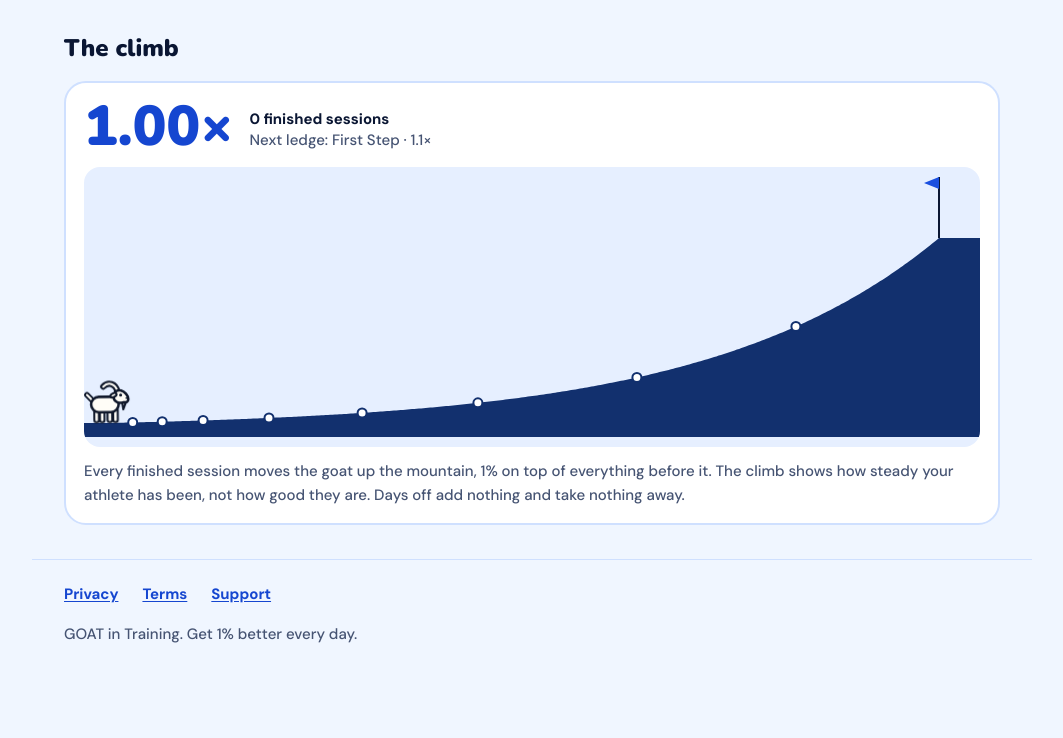
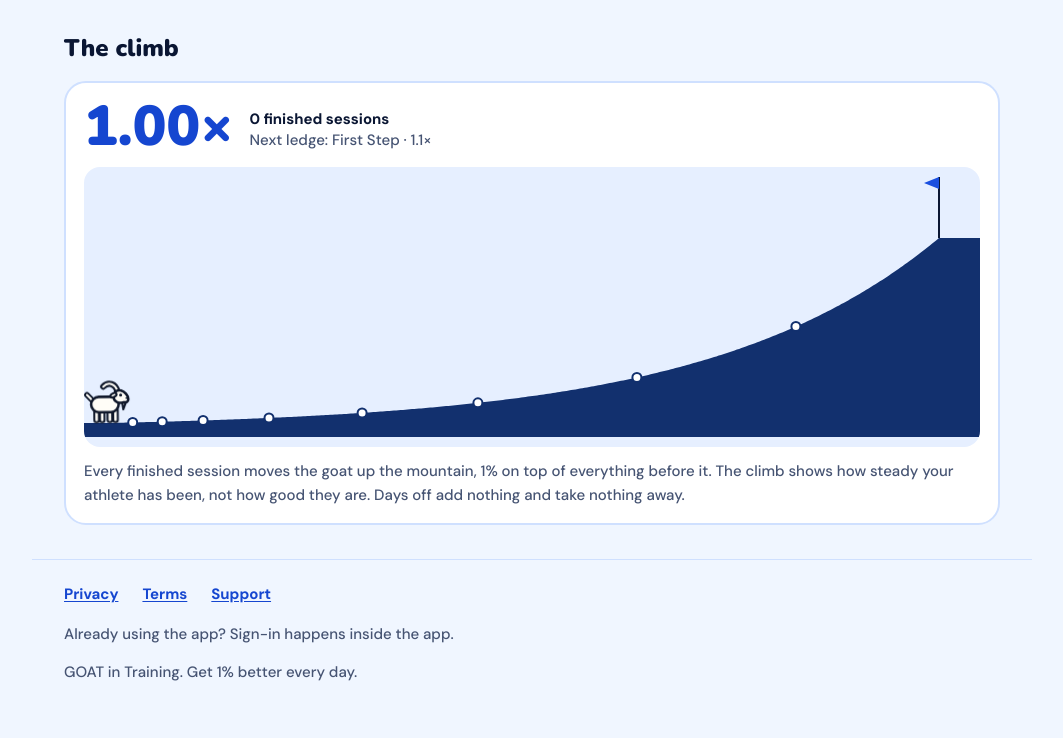
Before and after one commit to DrShredGnar/goat-in-training-site, a plain HTML site: page index.html in a window 1280 px wide. Shown: the part 729-1467 px from the top of the page, without its empty margins (108-1171 px from the left). Before the commit the page ends 1429 px from the top, so only its background shows below. Drawn offline with nearby package versions, Linux system fonts and the light colour scheme.

Commit message:
Update public pages
Co-Authored-By: Claude Fable 5.2 <noreply@anthropic.com>

```diff
--- a/index.html
+++ b/index.html
@@ -130,6 +130,7 @@
     <a href="terms.html">Terms</a>
     <a href="support.html">Support</a>
   </nav>
+  <p>Already using the app? Sign-in happens inside the app.</p>
   <p>GOAT in Training. Get 1% better every day.</p>
 </footer>
 </body>
```
Also changed, not shown: privacy.html (+1 -0 lines), support.html (+1 -0 lines), terms.html (+1 -0 lines).
